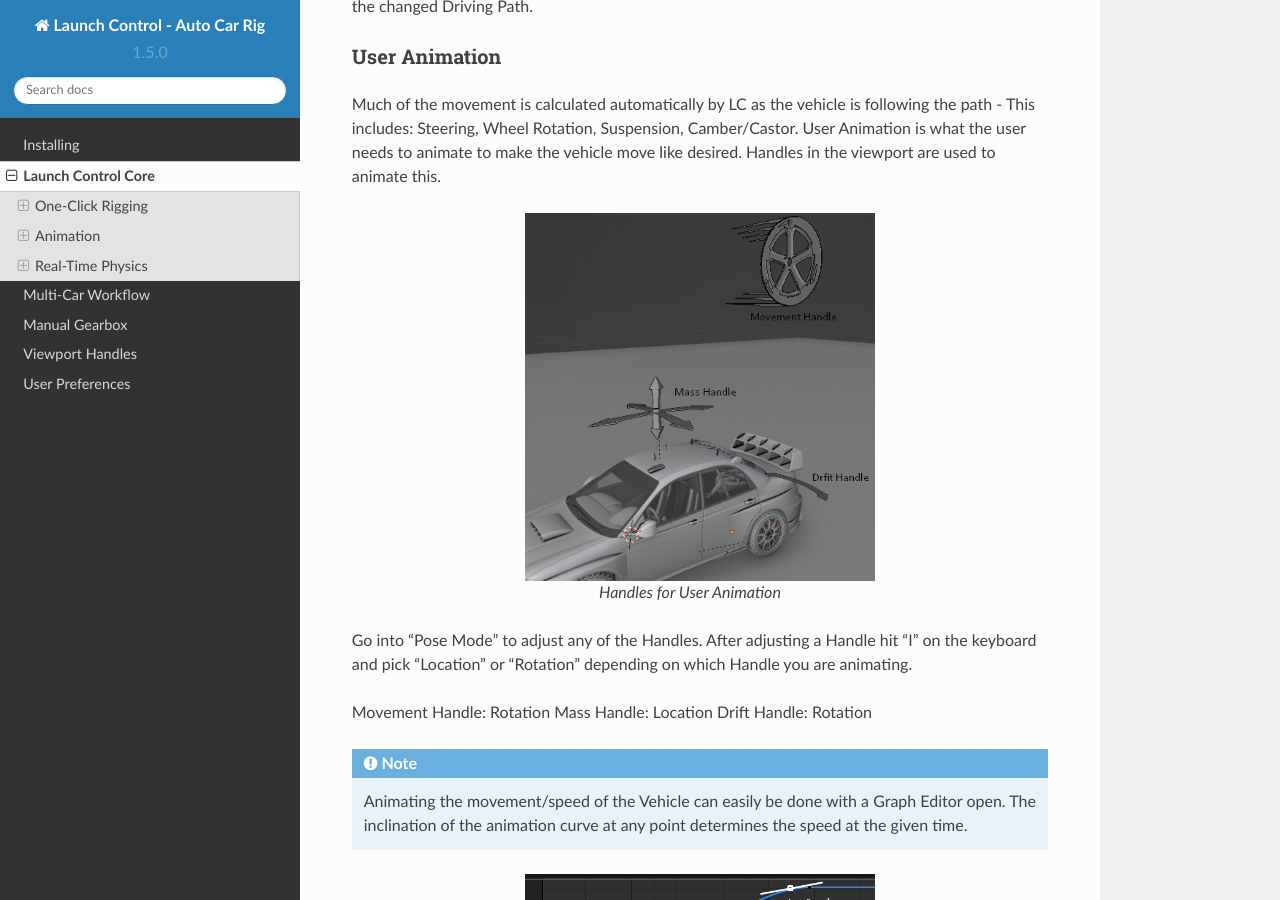
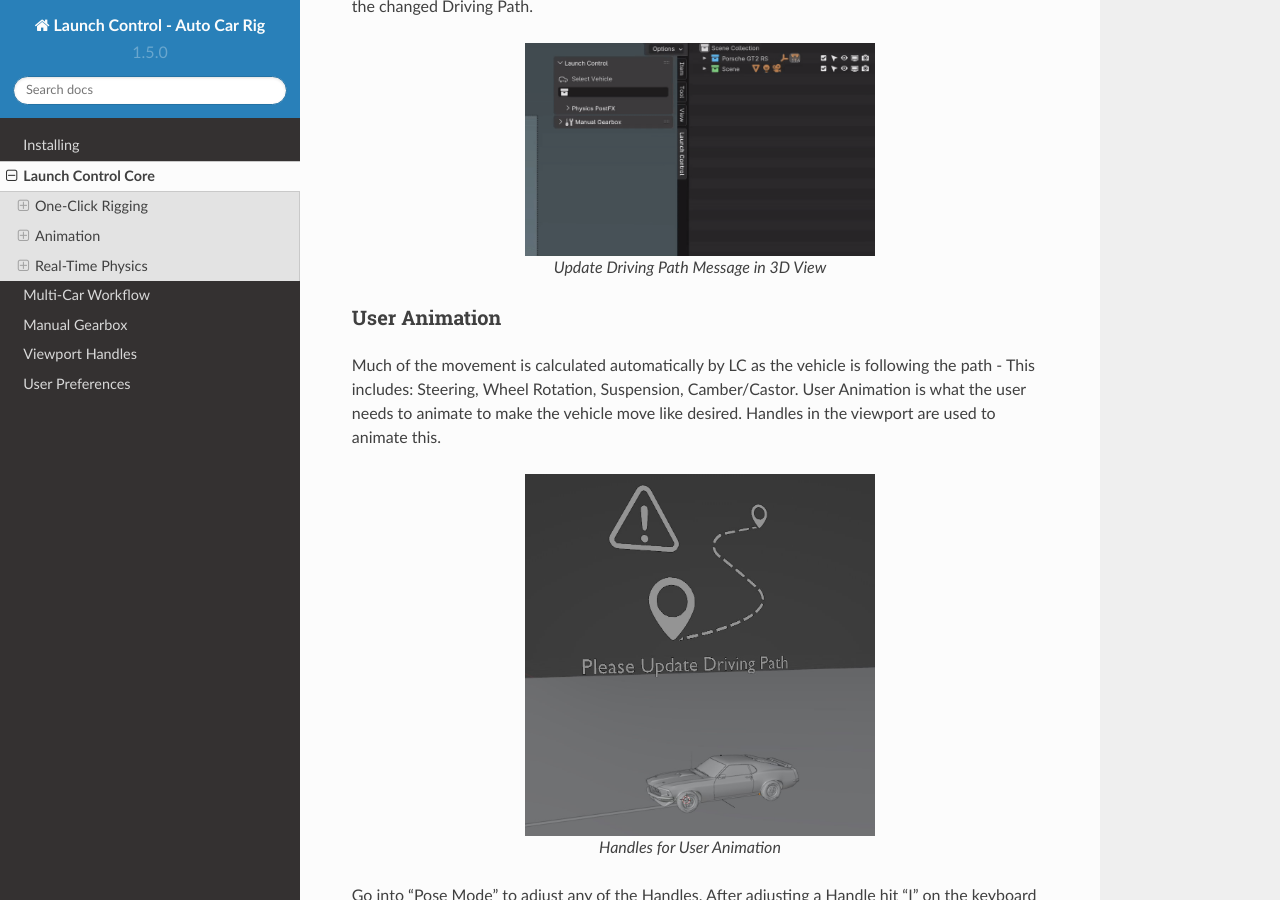
Before and after one commit to DanielVesterbaek/launch-control-documentation, a Sphinx documentation site: the page built from docs/source/launch-control-core.rst, in a window 1280 px wide and 900 px high, scrolled down 3923 px. Built offline with Sphinx 7.4.7 and the Read the Docs theme 2.0.0, drawn with Linux system fonts in a browser that asks for light colours.

Commit message:
Update launch-control-core.rst

```diff
--- a/docs/source/launch-control-core.rst
+++ b/docs/source/launch-control-core.rst
@@ -145,13 +145,21 @@ While adjusting the control points of the Driving Path, the total length of the
 When this happens, LC will prompt you to "Update Driving Path" before adjusting any animation.
 Click "Update Driving Path" in the LC interface. - This resolved any offsets to the animation due to the changed Driving Path.
 
+..  figure:: gif/DOC_Select_Car_GIF.gif
+    :alt: Select Car GIF
+    :class: with-shadow
+    :width: 350px
+    :align: center
+
+    *Update Driving Path Message in 3D View*
+
 .. _user-animation:
 User Animation
 ^^^^^^
 Much of the movement is calculated automatically by LC as the vehicle is following the path - This includes: Steering, Wheel Rotation, Suspension, Camber/Castor.
 User Animation is what the user needs to animate to make the vehicle move like desired. Handles in the viewport are used to animate this.
 
-..  figure:: img/IMG_UserAnim.png
+..  figure:: img/IMG_UpdateDrivingPath.jpg
     :alt: Speed Animation
     :class: with-shadow
     :width: 350px
```
